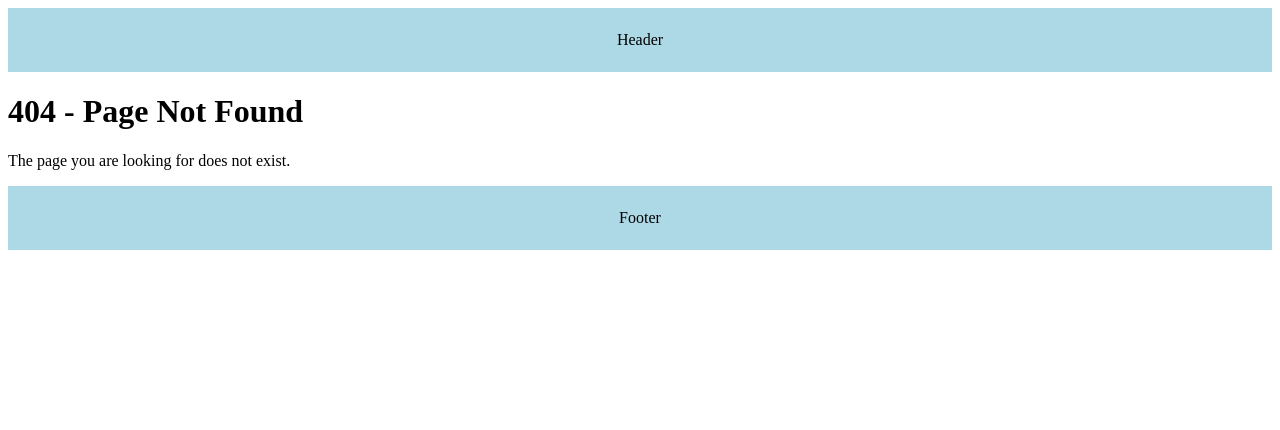
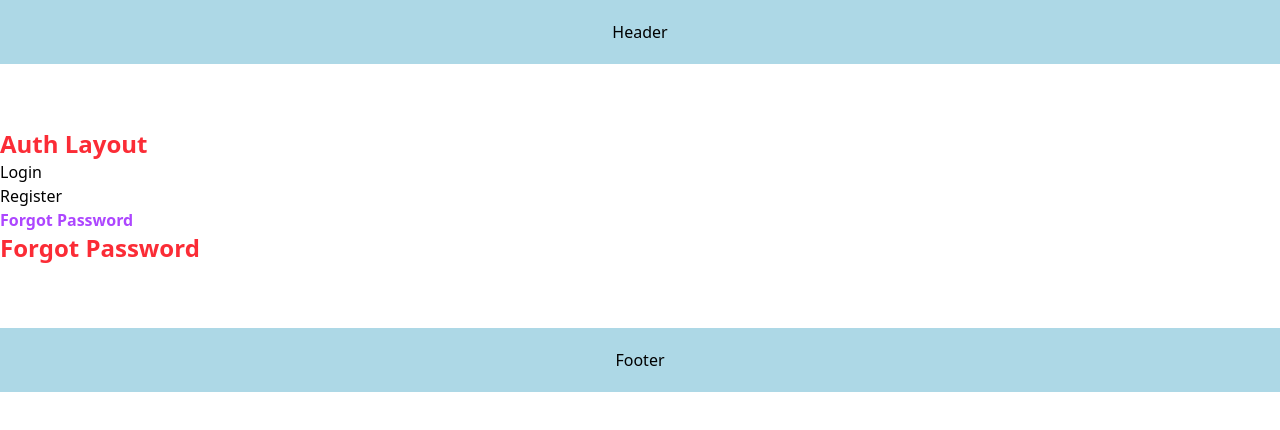
Before and after one commit to dboatengg/next-app-1, a Next.js app: page /forgot-password in a window 1280 px wide. Before the commit this address had no page. Shown: the top 430 px of the page. Built offline with nearby package versions, Linux system fonts and the light colour scheme.

Commit message:
links and active links

```diff
--- /dev/null
+++ b/src/app/(auth)/forgot-password/page.tsx
@@ -0,0 +1,3 @@
+export default function ForgotPassword() {
+  return <h2 className="text-2xl font-bold text-red-500">Forgot Password</h2>
+}
--- /dev/null
+++ b/src/app/(auth)/layout.tsx
@@ -0,0 +1,32 @@
+"use client";
+
+import "../global.css"
+import Link from "next/link";
+import { usePathname } from "next/navigation";
+
+export default function AuthLayout({ children }: { children: React.ReactNode }) {
+
+    const authLinks = [
+        { title: "Login", href: "/login" },
+        { title: "Register", href: "/register" },
+        { title: "Forgot Password", href: "/forgot-password" },
+      ];
+
+    const pathname = usePathname();
+
+  return (
+    <div>
+      <h2 className="text-2xl font-bold text-red-500">Auth Layout</h2>
+      <nav>
+        <ul>
+          {authLinks.map(link => (
+            <li key={link.href}>
+              <Link className={pathname === link.href ? "text-purple-500 font-bold" : ""} href={link.href}>{link.title}</Link>
+            </li>
+          ))}
+        </ul>
+      </nav>
+      {children}
+    </div>
+  )
+}
--- /dev/null
+++ b/src/app/(auth)/login/page.tsx
@@ -0,0 +1,3 @@
+export default function Login() {
+  return <h2 className="text-2xl font-bold text-red-500">Login</h2>
+}
--- /dev/null
+++ b/src/app/(auth)/register/page.tsx
@@ -0,0 +1,3 @@
+export default function Register() {
+  return <h2 className="text-2xl font-bold text-red-500">Register</h2>
+}
--- a/src/app/counter/page.tsx
+++ b/src/app/counter/page.tsx
@@ -4,7 +4,6 @@ export const metadata = {
     title: 'Counter',
     description: 'A simple counter app',
   };
-
 
 export default function CounterPage() {
   return (
--- /dev/null
+++ b/src/app/global.css
@@ -0,0 +1 @@
+@import "tailwindcss";
--- a/src/app/page.tsx
+++ b/src/app/page.tsx
@@ -1,3 +1,15 @@
+import Link from "next/link";
+
 export default function Home() {
-  return <h1>Hello World</h1>;
+  return (
+    <>
+    <Link href="/login">Login</Link>
+    <Link href="/register">Register</Link>
+    <Link href="/forgot-password">Forgot Password</Link>
+    <Link href="/counter">Counter</Link>
+    <Link href="/about">About</Link>
+    <Link href="/products">Products</Link>
+    <Link href="/contact">Contact</Link>
+    </>
+  );
 }
--- a/src/app/products/page.tsx
+++ b/src/app/products/page.tsx
@@ -1,10 +1,12 @@
+import Link from "next/link";
+
 export default function Products() {
   return (
     <>
       <h1>Products list</h1>
-      <h2>Product 1</h2>
-      <h2>Product 2</h2>
-      <h2>Product 3</h2>
+      <Link href="/products/1">Product 1</Link>
+      <Link href="/products/2">Product 2</Link>
+      <Link href="/products/3">Product 3</Link>
     </>
   );
 }
```
